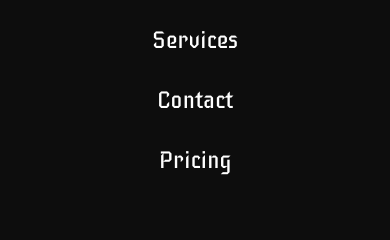
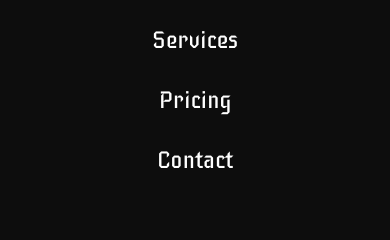
Before and after one commit to mroberson11/cruxmockup, a Next.js app: page / in a window 390 px wide. Both pictures are taken after a click on the element 346 px from the left and 40 px from the top of the page. Shown: the part 266-506 px from the top of the page. Built offline with nearby package versions, Linux system fonts and the light colour scheme.

Commit message:
Move Pricing Page Link on Mobile

```diff
--- a/src/components/Sidebar/index.js
+++ b/src/components/Sidebar/index.js
@@ -28,12 +28,12 @@ const Sidebar = ({ isOpen, toggle }) => {
           {/* <SidebarLink to="why" onClick={toggle}>
             Why Us
           </SidebarLink> */}
+          <Link href="/pricing" passHref>
+            <SidebarLink>Pricing</SidebarLink>
+          </Link>
           <SidebarLink to="information" onClick={toggle}>
             Contact
           </SidebarLink>
-          <Link href="/pricing" passHref>
-            <SidebarLink>Pricing</SidebarLink>
-          </Link>
         </SidebarMenu>
         <SideBtnWrap>
           <Link href="/contact-form" passHref>
```
